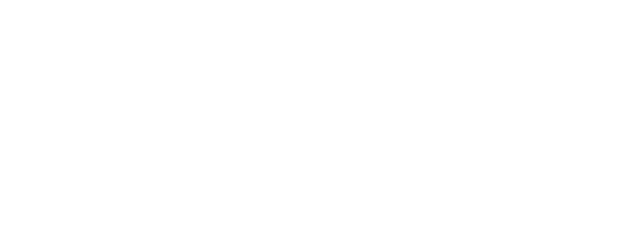
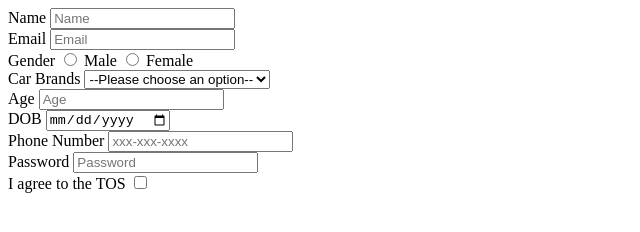
Before and after one commit to acciojob/signup-form-car-deepankjadav, a website: page main.html in a window 1280 px wide. Shown: the whole page, without its empty margins (0-640 px from the left). Drawn offline with Linux system fonts and the light colour scheme.

Commit message:
created a submission

```diff
--- a/main.html
+++ b/main.html
@@ -8,6 +8,34 @@
 
 <body>
 	<!-- the entire body must be written by student -->
+	<form method="post" action="#">
+		<label for="name">Name</label>
+		<input type="text" id="name" placeholder="Name" required><br>
+		<label for="email">Email</label>
+		<input type="email" placeholder="Email" id="email" required><br>
+		<label>Gender</label>
+        <input type="radio" id="gender_m" name="gender" value="male" required>
+        <label for="gender_m">Male</label>
+        <input type="radio" id="gender_f" name="gender" value="female" required>
+        <label for="gender_f">Female</label><br>
+		<label for="cars">Car Brands</label>
+		<select id="cars" required>
+			<option value="">--Please choose an option--</option>
+            <option value="toyota">Toyota</option>
+            <option value="honda">Honda</option>
+            <option value="bmw">BMW</option>
+		</select><br>
+		<label for="age">Age</label>
+		<input type="number" id="age" required placeholder="Age"><br>
+		<label for="dob">DOB</label>
+		<input id="dob" type="date" required><br>
+		<label for="tel">Phone Number</label>
+		<input id="tel" type="tel" placeholder="xxx-xxx-xxxx"><br>
+		<label for="password">Password</label>
+		<input id="password" type="password" placeholder="Password" required><br>
+		<label for="tos">I agree to the TOS</label>
+		<input type="checkbox" id="tos" required>
+	</form>
     <script type="text/javascript" src="./script.js">
 </script>
 
```
